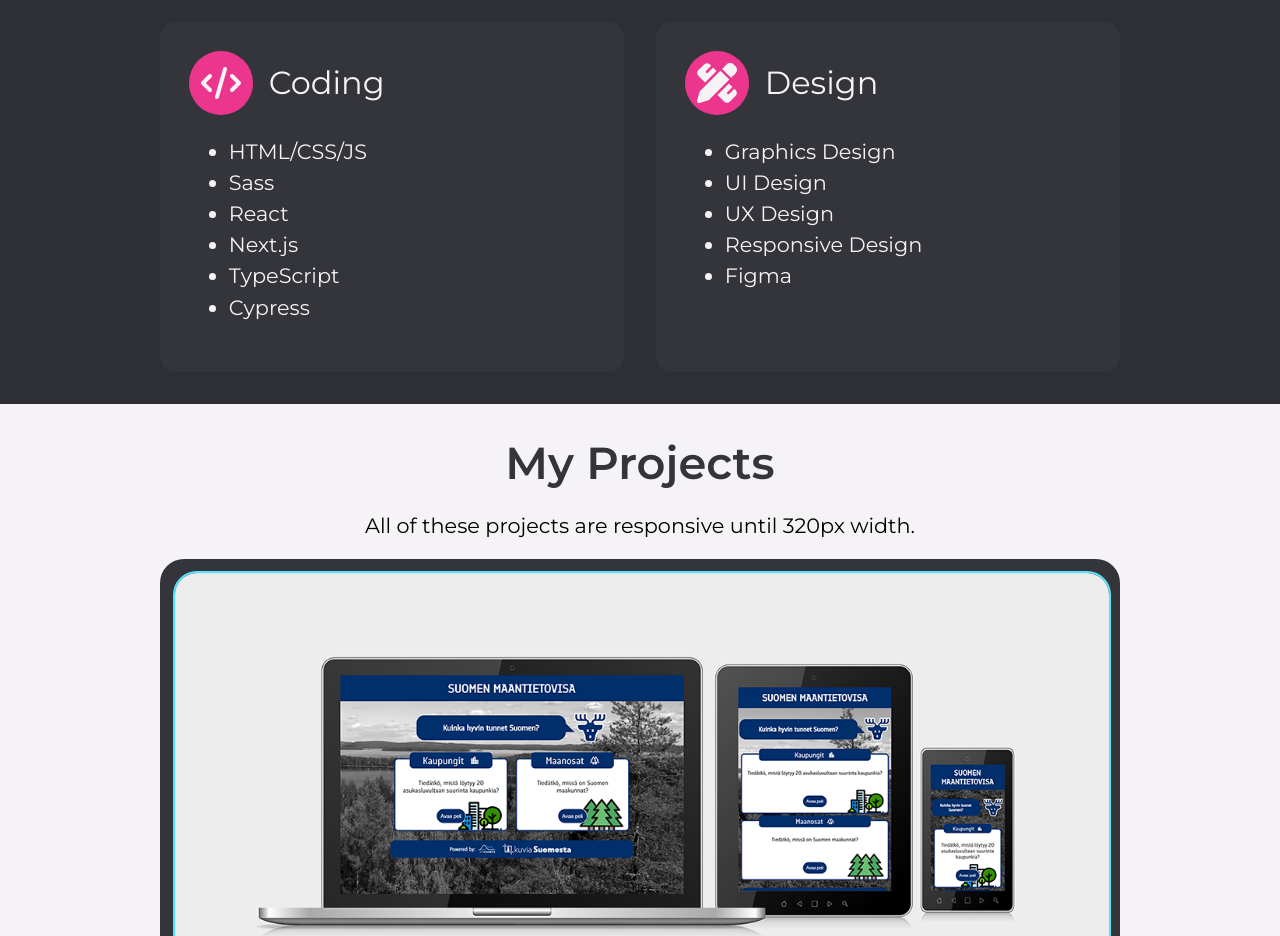
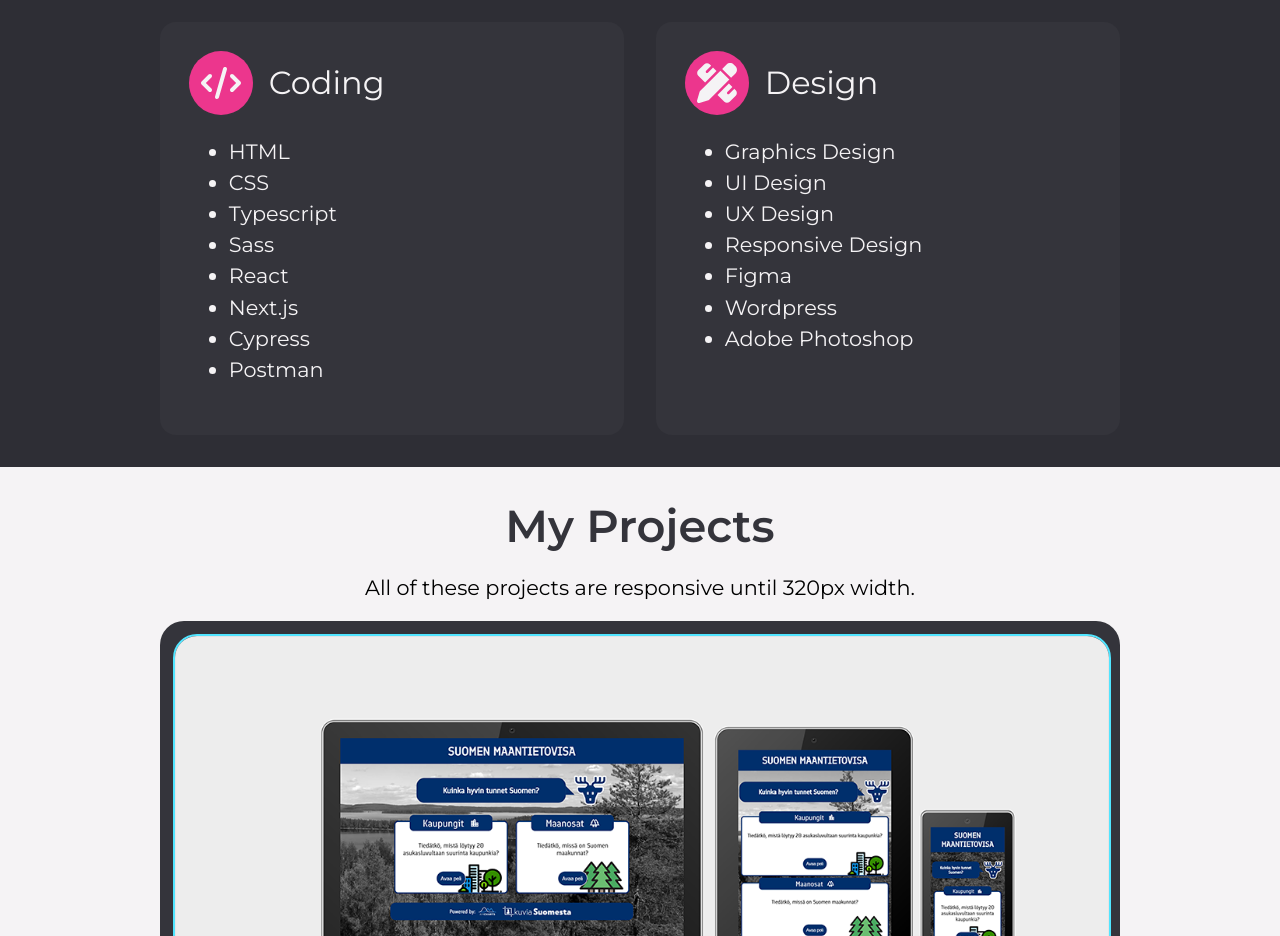
Before and after one commit to ojela028xamk/jere-lansipii-portfolio, a Next.js app: page / in a window 1280 px wide. Shown: the part 1182-2118 px from the top of the page. Built offline with nearby package versions, Linux system fonts and the light colour scheme; no server answers.

Commit message:
skills update

```diff
--- a/app/website/skills.tsx
+++ b/app/website/skills.tsx
@@ -5,14 +5,24 @@ import { useTranslations } from "next-intl";
 const Skills = (): JSX.Element => {
   const t = useTranslations("website");
   const codingSkills = [
-    "HTML/CSS/JS",
+    "HTML",
+    "CSS",
+    "Typescript",
     "Sass",
     "React",
     "Next.js",
-    "TypeScript",
     "Cypress",
+    "Postman",
   ];
-  const designSkills = ["graphic", "ui", "ux", "responsive", "figma"];
+  const designSkills = [
+    "graphic",
+    "ui",
+    "ux",
+    "responsive",
+    "figma",
+    "wordpress",
+    "photoshop",
+  ];
 
   return (
     <div className={css.skills}>
--- a/messages/en.json
+++ b/messages/en.json
@@ -14,7 +14,9 @@
       "ui": "UI Design",
       "ux": "UX Design",
       "responsive": "Responsive Design",
-      "figma": "Figma"
+      "figma": "Figma",
+      "wordpress": "Wordpress",
+      "photoshop": "Adobe Photoshop"
     },
     "projects": {
       "header": "My Projects",
--- a/messages/fi.json
+++ b/messages/fi.json
@@ -14,7 +14,9 @@
       "ui": "UI-suunnittelu",
       "ux": "UX-suunnittelu",
       "responsive": "Responsiivinen suunnittelu",
-      "figma": "Figma"
+      "figma": "Figma",
+      "wordpress": "Wordpress",
+      "photoshop": "Adobe Photoshop"
     },
     "projects": {
       "header": "Minun projektit",
```
